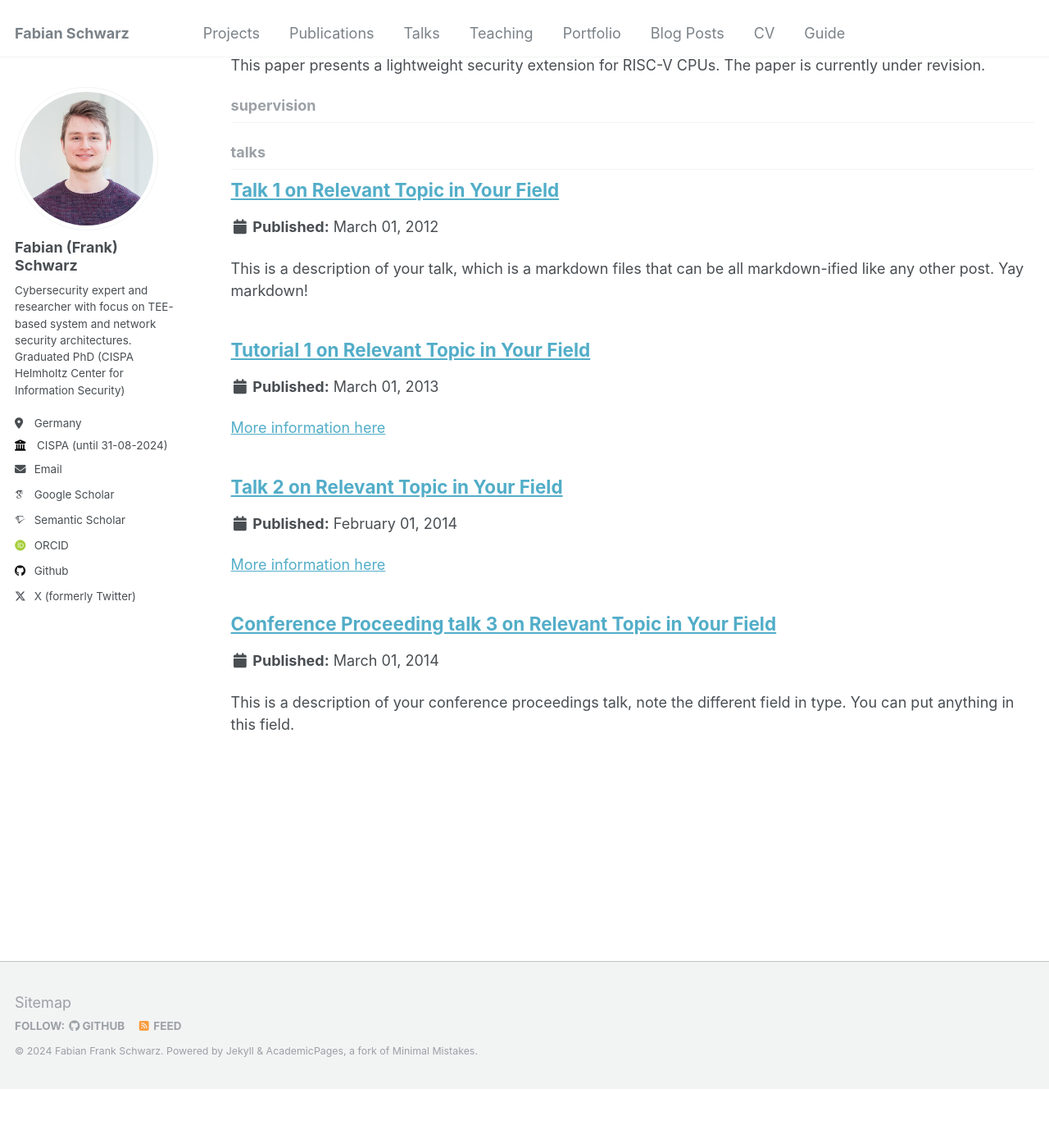
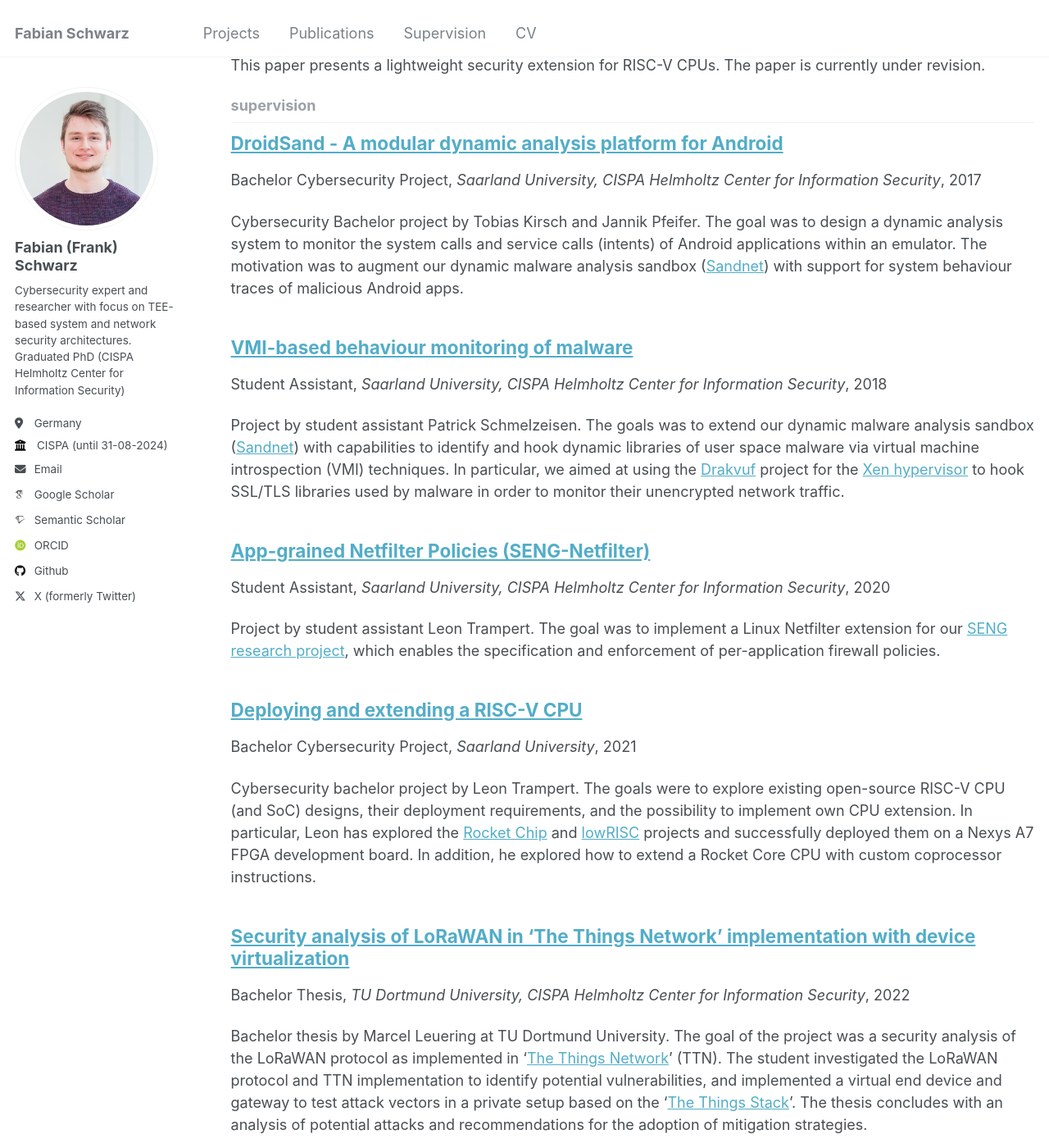
Before and after one commit to fa-schwarz/fa-schwarz.github.io, a Jekyll site: the page built from _pages/collection-archive.html, in a window 1280 px wide and 1400 px high, scrolled down 5020 px. Shown: the whole window at 82% size. Built offline with Jekyll 4.4.1, drawn with Linux system fonts in a browser that asks for light colours; some web fonts are replaced; before the commit the page ends 6348 px from its top, so only the background shows below that.

Commit message:
Added supervised projects

```diff
--- a/_data/navigation.yml
+++ b/_data/navigation.yml
@@ -11,20 +11,14 @@ main:
   - title: "Publications"
     url: /publications/
 
-  - title: "Talks"
-    url: /talks/
-
-  - title: "Teaching"
-    url: /teaching/
-
-  - title: "Portfolio"
-    url: /portfolio/
-
-  - title: "Blog Posts"
-    url: /year-archive/
+  - title: "Supervision"
+    url: /supervision/
 
   - title: "CV"
     url: /cv/
 
-  - title: "Guide"
-    url: /markdown/
+#  - title: "Talks"
+#    url: /talks/
+
+#  - title: "Blog Posts"
+#    url: /year-archive/
--- /dev/null
+++ b/_pages/supervision.html
@@ -0,0 +1,35 @@
+---
+layout: archive
+title: "Supervised Projects"
+permalink: /supervision/
+author_profile: true
+---
+
+<!--
+{% if site.supervision_category %}
+  {% for category in site.supervision_category  %}
+    {% assign title_shown = false %}
+    {% for post in site.supervision reversed %}
+      {% if post.category != category[0] %}
+        {% continue %}
+      {% endif %}
+      {% unless title_shown %}
+        <h2>{{ category[1].title }}</h2><hr />
+        {% assign title_shown = true %}
+      {% endunless %}
+      {% include archive-single.html %}
+    {% endfor %}
+  {% endfor %}
+{% else %}
+  {% for post in site.supervision reversed %}
+    {% include archive-single.html %}
+  {% endfor %}
+{% endif %}
+-->
+
+
+{% include base_path %}
+
+{% for post in site.supervision reversed %}
+  {% include archive-single.html %}
+{% endfor %}
--- /dev/null
+++ b/_supervision/2017-student-dynandroid.md
@@ -0,0 +1,16 @@
+---
+title: "DroidSand - A modular dynamic analysis platform for Android"
+collection: supervision
+#category: supervision
+type: "Bachelor Cybersecurity Project"
+permalink: /supervision/2017-student-dynandroid
+venue: "Saarland University, CISPA Helmholtz Center for Information Security"
+date: 2017-11-09
+---
+
+Cybersecurity Bachelor project by Tobias Kirsch and Jannik Pfeifer.
+The goal was to design a dynamic analysis system to monitor the system calls and service calls (intents) of Android applications within an emulator.
+The motivation was to augment our dynamic malware analysis sandbox ([Sandnet](https://dl.acm.org/doi/10.1145/1978672.1978682)) with support for system behaviour traces of malicious Android apps.
+
+I have co-supervised the project together with Prof. Dr. Christian Rossow.
+My responsibilities were to support the students on technical design challenges, keep track of their progress during regular meetings, and provide them with feedback on their writeup/documentation.
--- /dev/null
+++ b/_supervision/2018-student-vmi.md
@@ -0,0 +1,15 @@
+---
+title: "VMI-based behaviour monitoring of malware"
+collection: supervision
+#category: supervision
+type: "Student Assistant"
+permalink: /supervision/2018-student-vmi
+venue: "Saarland University, CISPA Helmholtz Center for Information Security"
+date: 2018-08-15
+---
+
+Project by student assistant Patrick Schmelzeisen.
+The goals was to extend our dynamic malware analysis sandbox ([Sandnet](https://dl.acm.org/doi/10.1145/1978672.1978682)) with capabilities to identify and hook dynamic libraries of user space malware via virtual machine introspection (VMI) techniques.
+In particular, we aimed at using the [Drakvuf](https://drakvuf.com/) project for the [Xen hypervisor](https://xenproject.org/) to hook SSL/TLS libraries used by malware in order to monitor their unencrypted network traffic.
+
+I have co-supervised the project together with Dr. Johannes Krupp, Michael Brengel, and Prof. Dr. Christian Rossow.
--- /dev/null
+++ b/_supervision/2020-student-netfilter.md
@@ -0,0 +1,19 @@
+---
+title: "App-grained Netfilter Policies (SENG-Netfilter)"
+collection: supervision
+#category: supervision
+type: "Student Assistant"
+permalink: /supervision/2020-student-netfilter
+venue: "Saarland University, CISPA Helmholtz Center for Information Security"
+date: 2020-06-30
+---
+
+Project by student assistant Leon Trampert.
+The goal was to implement a Linux Netfilter extension for our [SENG research project](https://fa-schwarz.github.io/publications/2020-08-12-seng), which enables the specification and enforcement of per-application firewall policies.
+
+The SENG-Netfilter extension trades in SENG's support for unmodified Linux applications for direct integration into the Netfilter subsystem.
+That way, SENG's per-application firewall policies can be directly specified using common firewall configuration tools like `iptables`, instead of relying on SENG's original traffic-to-appliaction attribution based on app-specific IP subnetworks.
+
+My responsibility was to come up with the conceptual and technical design of the SENG-Netfilter extension.
+In addition, I guided and supervised Leon while he was implementing a research prototype of SENG-Netfilter.
+The result has been published as [an open-source project at Github](https://github.com/sengsgx/seng-netfilter).
--- /dev/null
+++ b/_supervision/2021-student-riscv.md
@@ -0,0 +1,17 @@
+---
+title: "Deploying and extending a RISC-V CPU"
+collection: supervision
+#category: supervision
+type: "Bachelor Cybersecurity Project"
+permalink: /supervision/2021-student-riscv
+venue: "Saarland University"
+date: 2021-04-17
+---
+
+Cybersecurity bachelor project by Leon Trampert.
+The goals were to explore existing open-source RISC-V CPU (and SoC) designs, their deployment requirements, and the possibility to implement own CPU extension.
+In particular, Leon has explored the [Rocket Chip](https://github.com/chipsalliance/rocket-chip) and [lowRISC](https://lowrisc.org/) projects and successfully deployed them on a Nexys A7 FPGA development board.
+In addition, he explored how to extend a Rocket Core CPU with custom coprocessor instructions.
+
+I have co-supervised the project with Prof. Dr. Christian Rossow.
+My responsibilities have been to guide Leon Tramper throughout the project, define the goals and working tasks, and provide him with technical advice and the required resources.
--- /dev/null
+++ b/_supervision/2022-bachelor-lorawan.md
@@ -0,0 +1,18 @@
+---
+title: "Security analysis of LoRaWAN in 'The Things Network' implementation with device virtualization"
+collection: supervision
+#category: supervision
+type: "Bachelor Thesis"
+permalink: /supervision/2022-bachelor-lorwan
+venue: "TU Dortmund University, CISPA Helmholtz Center for Information Security"
+date: 2022-12-23
+---
+
+Bachelor thesis by Marcel Leuering at TU Dortmund University.
+The goal of the project was a security analysis of the LoRaWAN protocol as implemented in '[The Things Network](https://www.thethingsnetwork.org/)' (TTN).
+The student investigated the LoRaWAN protocol and TTN implementation to identify potential vulnerabilities, and implemented a virtual end device and gateway to test attack vectors in a private setup based on the '[The Things Stack](https://www.thethingsindustries.com/stack/)'.
+The thesis concludes with an analysis of potential attacks and recommendations for the adoption of mitigation strategies.
+
+I have co-supervised the project together with Dr. Johannes Krupp and Prof. Dr. Christian Rossow.
+In particular, I provided the student with support and guidance during the second half of the project, as well as the write-up of the thesis.
+I also served as an official reviewer of this bachelor thesis.
```
Also changed, not shown: _pages/teaching.html (deleted, +0 -12 lines), _teaching/2014-spring-teaching-1.md (deleted, +0 -20 lines), _teaching/2015-spring-teaching-2.md (deleted, +0 -20 lines), 1 other file.
